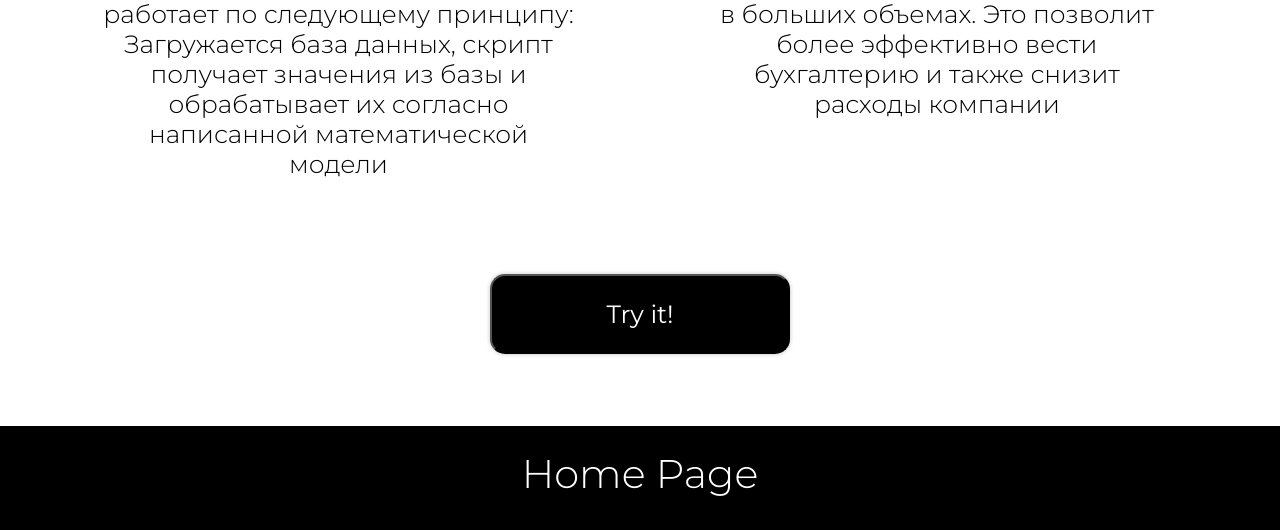
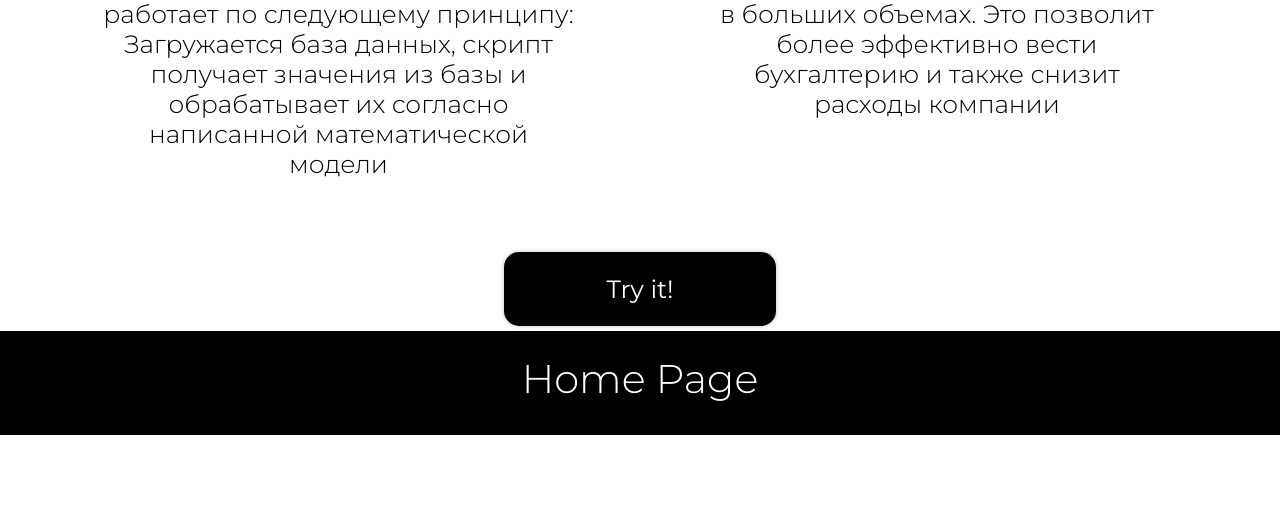
Before and after one commit to https-github-com-IamVirgoo/HakatonBoys, a Flask app: page /doc in a window 1280 px wide. Shown: the part 462-992 px from the top of the page. After the commit the page ends 897 px from the top, so only its background shows below. Run offline with Flask 2, Linux system fonts and the light colour scheme.

Commit message:
Update doc.html

```diff
--- a/flask/app/templates/doc.html
+++ b/flask/app/templates/doc.html
@@ -70,9 +70,9 @@ header {
 }
 
 .main-content-btn {
+    text-decoration: none;
     background-color: #000;
     color: #fff;
-    margin-bottom: 3.5vw;
     font-family: 'Montserrat', sans-serif;
     font-weight: 400;
     cursor: pointer;
@@ -81,6 +81,10 @@ header {
     height: 80px;
     border-radius: 15px;
     box-shadow: 0px 0px 4px rgba(0, 0, 0, 0.25);
+    padding-top: 1.7vw;
+    padding-left: 8vw;
+    padding-right: 8vw;
+    padding-bottom: 1.7vw;
 }
 
 footer {
@@ -119,7 +123,7 @@ footer {
             </div>
         </div>
         <div class="main-content-lower">
-            <button href="/index" class="main-content-btn">Try it!</button>
+            <a class="main-content-btn" href="">Try it!</a>
         </div>
     </section>
     <footer>
```
